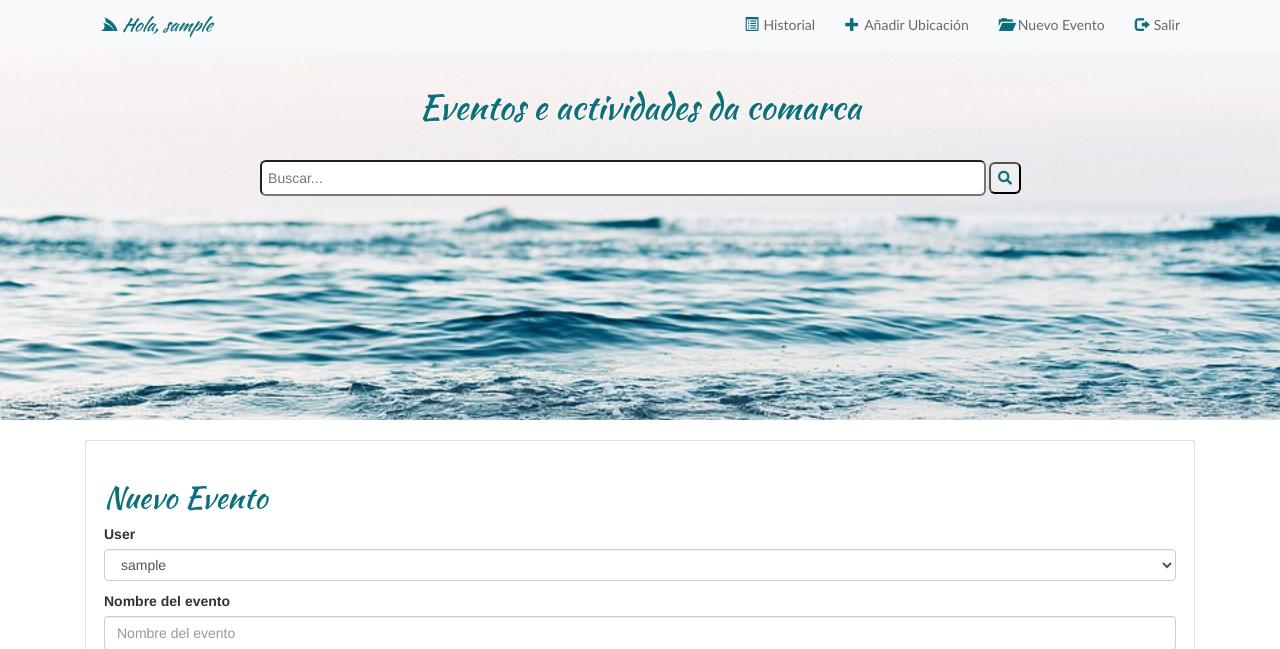
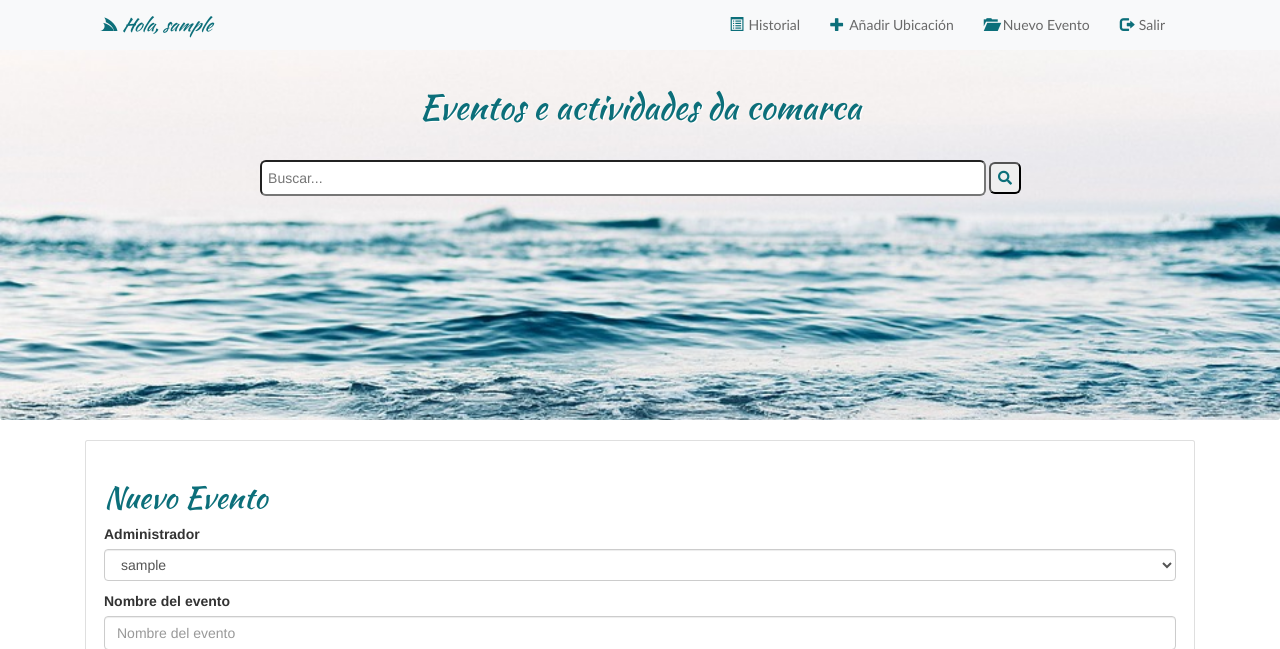
Before and after one commit to araceli24/LeisureTime, a Django app: page /event/new in a window 1280 px wide. Shown: the top 649 px of the page. Run offline with Django 3.2, Linux system fonts and the light colour scheme; the visitor is signed in with stand-in values (Sample User, id 1); data comes from the database, SQL or seed files in the repository; data that the repository does not hold is empty; some libraries are stand-ins or nearby versions; some web fonts are replaced.

Commit message:
Change style nav

```diff
--- a/core/models.py
+++ b/core/models.py
@@ -62,7 +62,7 @@ class Event(TimeStampedModel):
     )
 
     # user = models.ManyToManyField(User, verbose_name='Administrador')
-    user = models.ForeignKey(User, on_delete=models.CASCADE, null=False, blank=False)
+    user = models.ForeignKey(User, on_delete=models.CASCADE, null=False, blank=False, verbose_name='Administrador')
     date = models.DateField('Fecha')
     date_end= models.DateField('Fecha fin',null=True, blank=True)
     time = models.TimeField('Hora',null=True, blank=True)
--- a/static/css/style.css
+++ b/static/css/style.css
@@ -72,6 +72,10 @@ div.page-content.container.text-justify form p label {
     color:rgb(12, 111, 122);
 
   }
+
+  .navbar-nav {
+    margin: 0px;
+}
 
   .jumbotron p{
 
```
Also changed, not shown: core/migrations/0011_auto_20180621_0055.py (added).
